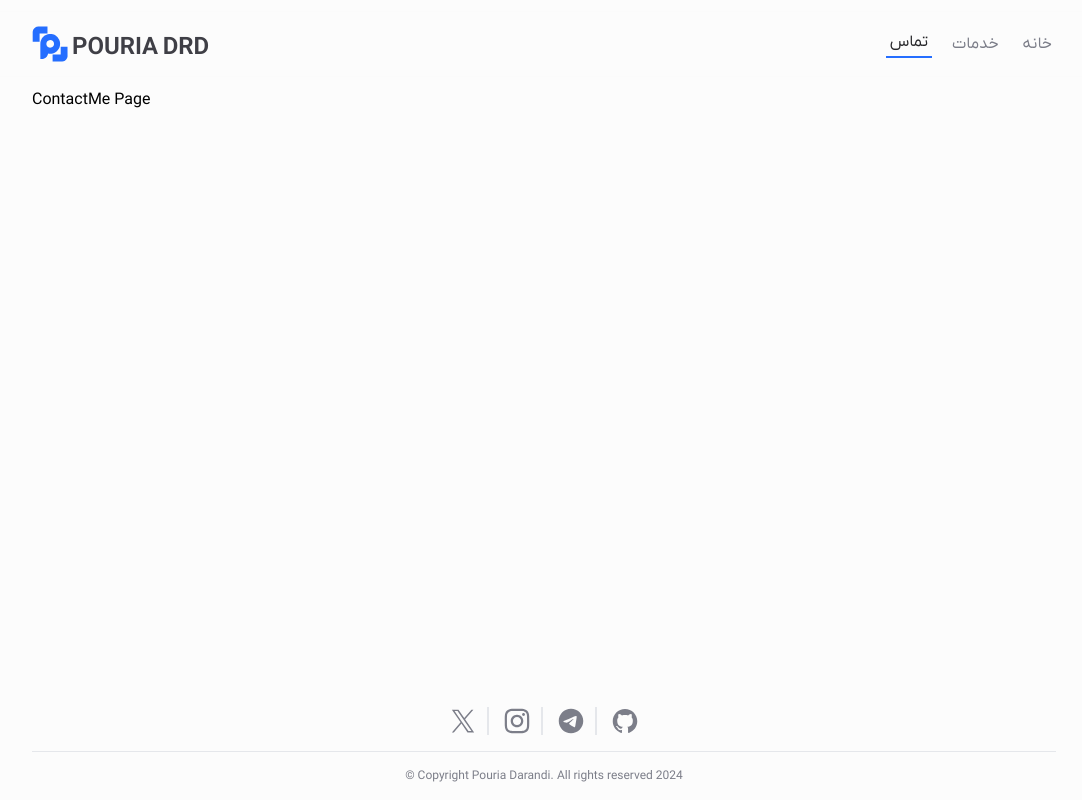
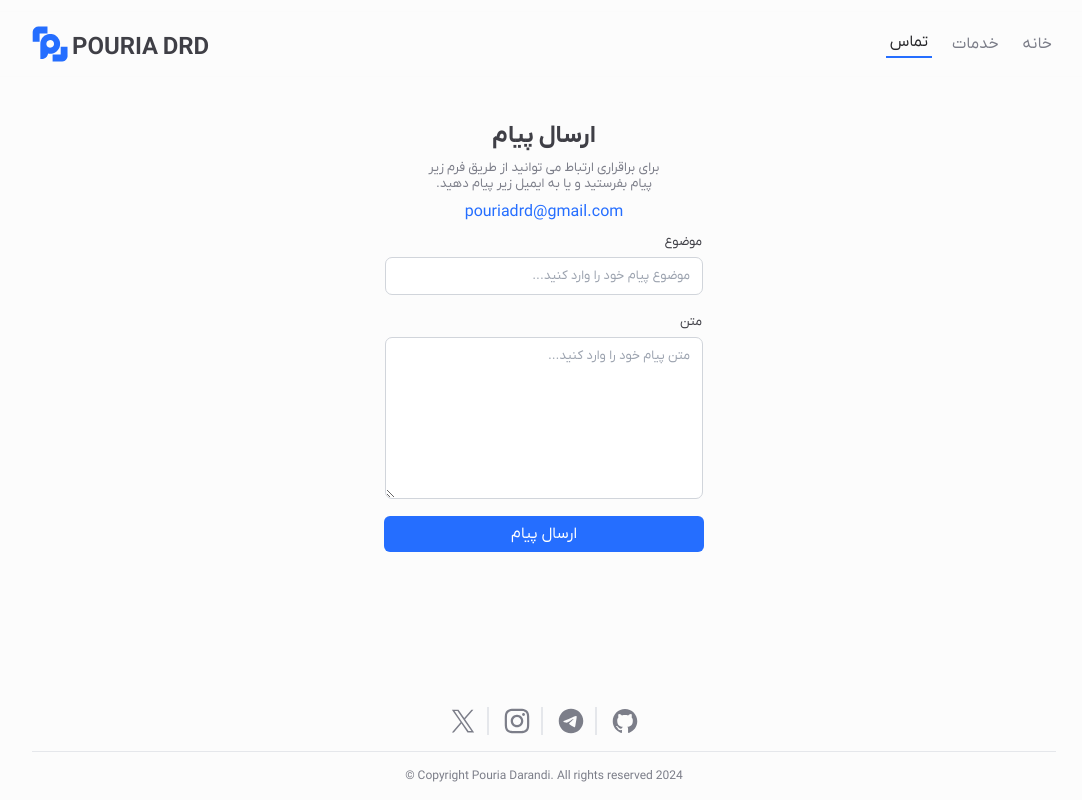
Before and after one commit to pouria-drd/pouria-drd-next-14, a Next.js app: page /contact-me in a window 1280 px wide. Shown: the whole page, without its empty margins (96-1178 px from the left). Built offline with nearby package versions, Linux system fonts and the light colour scheme.

Commit message:
contact me page is done

```diff
--- a/app/contact-me/page.tsx
+++ b/app/contact-me/page.tsx
@@ -1,5 +1,82 @@
+"use client";
+import {
+    Button,
+    Container,
+    Input,
+    MotionSlide,
+    Paragraph,
+    TextArea,
+    Title,
+} from "@/components/ui";
+import { useState } from "react";
+
 function ContactMePage() {
-    return <div>ContactMe Page</div>;
+    const [body, setBody] = useState<string>("");
+    const [subject, setSubject] = useState<string>("");
+    const [email, setEmail] = useState<string>("pouriadrd@gmail.com");
+
+    // Function to copy the email to the clipboard
+    const handleCopyEmail = async () => {
+        await navigator.clipboard.writeText(email).then(
+            function () {
+                console.log("Async: Copying to clipboard was successful!");
+            },
+            function (err) {
+                console.error("Async: Could not copy text: ", err);
+            }
+        );
+
+        // Alert the copied text
+        alert("ایمیل کپی شد!");
+    };
+
+    return (
+        <MotionSlide
+            once
+            amount={0.6}
+            duration={0.6}
+            id="contact-me"
+            initialDirection="up"
+            className="flex items-center justify-center flex-col gap-2 h-full flex-1">
+            <Container className="gap-2 pt-8">
+                <Title>ارسال پیام</Title>
+                <Paragraph className="max-w-60">
+                    برای براقراری ارتباط می توانید از طریق فرم زیر پیام بفرستید
+                    و یا به ایمیل زیر پیام دهید.
+                </Paragraph>
+
+                {/* Email span with copy functionality */}
+                <span
+                    className="text-drd-primary cursor-pointer"
+                    onClick={handleCopyEmail}>
+                    {email}
+                </span>
+            </Container>
+
+            <div className="space-y-4 w-full sm:max-w-80">
+                <Input
+                    label="موضوع"
+                    value={subject}
+                    placeholder="موضوع پیام خود را وارد کنید..."
+                    onChange={(e) => setSubject(e.target.value)}
+                />
+                <TextArea
+                    label="متن"
+                    value={body}
+                    placeholder="متن پیام خود را وارد کنید..."
+                    onChange={(e) => setBody(e.target.value)}
+                />
+
+                <Button
+                    as="link"
+                    href={`mailto:${email}?subject=${encodeURIComponent(
+                        subject
+                    )}&body=${encodeURIComponent(body)}`}>
+                    ارسال پیام
+                </Button>
+            </div>
+        </MotionSlide>
+    );
 }
 
 export default ContactMePage;
--- a/components/sections/Projects.tsx
+++ b/components/sections/Projects.tsx
@@ -10,7 +10,7 @@ const Projects = () => {
     return (
         <MotionSlide
             once
-            id="services"
+            id="projects"
             amount={0.6}
             duration={0.6}
             initialDirection="up">
--- a/components/sections/Skills.tsx
+++ b/components/sections/Skills.tsx
@@ -26,7 +26,7 @@ const Skills = () => {
                     داده‌ام
                 </Paragraph>
 
-                <Button as="link" href="/projects" className="w-fit">
+                <Button as="link" href="/services/#projects" className="w-fit">
                     مشاهده پروژه‌ها
                 </Button>
             </div>
--- a/components/ui/index.ts
+++ b/components/ui/index.ts
@@ -1,4 +1,6 @@
+export { default as Input } from "./input/Input";
 export { default as Button } from "./button/Button";
+export { default as TextArea } from "./input/TextArea";
 export { default as MenuButton } from "./button/MenuButton";
 export { default as CloseButton } from "./button/CloseButton";
 
--- /dev/null
+++ b/components/ui/input/Input.tsx
@@ -0,0 +1,45 @@
+"use client";
+
+import React from "react";
+import { cn } from "@/utils/base";
+import styles from "./input.module.css";
+
+interface InputProps extends React.InputHTMLAttributes<HTMLInputElement> {
+    error?: string;
+    label?: string;
+    className?: string;
+}
+
+// Use React.forwardRef to pass the ref to the input element
+const Input = React.forwardRef<HTMLInputElement, InputProps>(
+    ({ error, label, className, ...restProps }, ref) => {
+        return (
+            <div className="flex flex-col gap-1 w-full p-0.5">
+                {label && (
+                    <label className={`${styles.drdInputLabel} r2l`}>
+                        {label}
+                    </label>
+                )}
+                <input
+                    className={cn(
+                        `${styles.drdInput} ${
+                            error ? "outline-red-500" : "outline-gray-300"
+                        } r2l`,
+                        className
+                    )}
+                    ref={ref} // Attach the ref here
+                    {...restProps}
+                />
+                {error && (
+                    <span className={`${styles.drdInputError} r2l`}>
+                        {error}
+                    </span>
+                )}
+            </div>
+        );
+    }
+);
+
+Input.displayName = "Input"; // Optional, but helps with debugging in React dev tools
+
+export default Input;
--- /dev/null
+++ b/components/ui/input/TextArea.tsx
@@ -0,0 +1,46 @@
+"use client";
+
+import React from "react";
+import { cn } from "@/utils/base";
+import styles from "./input.module.css";
+
+interface TextAreaProps
+    extends React.TextareaHTMLAttributes<HTMLTextAreaElement> {
+    error?: string;
+    label?: string;
+    className?: string;
+}
+
+// Use React.forwardRef to pass the ref to the textarea element
+const TextArea = React.forwardRef<HTMLTextAreaElement, TextAreaProps>(
+    ({ error, label, className, ...restProps }, ref) => {
+        return (
+            <div className="flex flex-col gap-1 w-full p-0.5">
+                {label && (
+                    <label className={`${styles.drdInputLabel} r2l`}>
+                        {label}
+                    </label>
+                )}
+                <textarea
+                    className={cn(
+                        `${styles.drdTextArea} ${
+                            error ? "outline-red-500" : "outline-gray-300"
+                        } r2l`,
+                        className
+                    )}
+                    ref={ref} // Attach the ref here
+                    {...restProps}
+                />
+                {error && (
+                    <span className={`${styles.drdInputError} r2l`}>
+                        {error}
+                    </span>
+                )}
+            </div>
+        );
+    }
+);
+
+TextArea.displayName = "TextArea";
+
+export default TextArea;
--- /dev/null
+++ b/components/ui/input/input.module.css
@@ -0,0 +1,19 @@
+.drdInput {
+    @apply transition-all duration-150 border-none outline outline-1
+    focus:outline-none focus:ring-2 focus:ring-drd-primary
+    text-zinc-700 text-sm placeholder:text-[13px] rounded-md px-3 py-2 w-full;
+}
+
+.drdTextArea {
+    @apply transition-all duration-150 border-none outline outline-1
+    focus:outline-none focus:ring-2 focus:ring-drd-primary min-h-40
+    text-zinc-700 text-sm placeholder:text-[13px] rounded-md px-3 py-2 w-full;
+}
+
+.drdInputLabel {
+    @apply transition-all text-xs sm:text-[13px] text-zinc-700 text-right mb-1 mr-1 w-full;
+}
+
+.drdInputError {
+    @apply text-red-500 text-[10px] sm:text-xs text-right mt-px mr-1 w-full;
+}
--- a/package.json
+++ b/package.json
@@ -3,7 +3,7 @@
     "version": "0.1.0",
     "private": true,
     "scripts": {
-        "dev": "next dev -H 192.168.241.149",
+        "dev": "next dev",
         "build": "next build",
         "start": "next start",
         "lint": "next lint"
```
